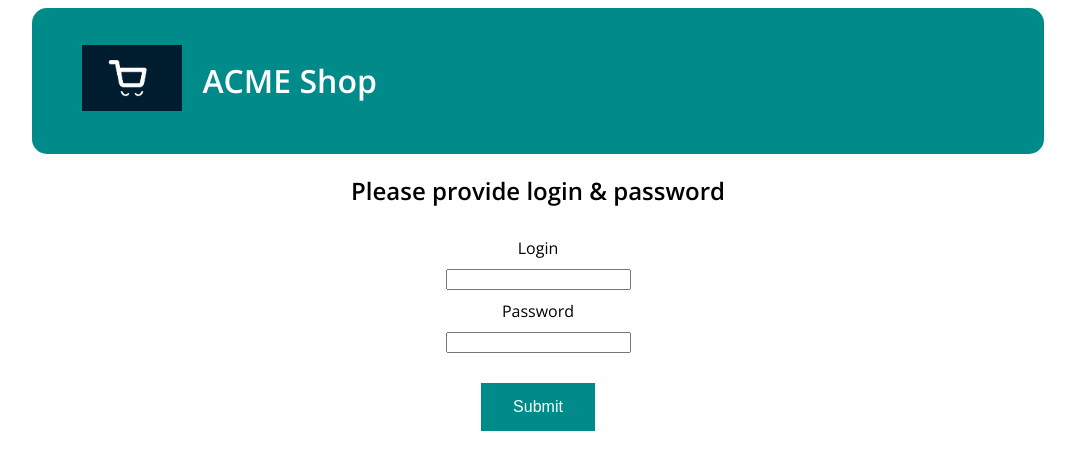
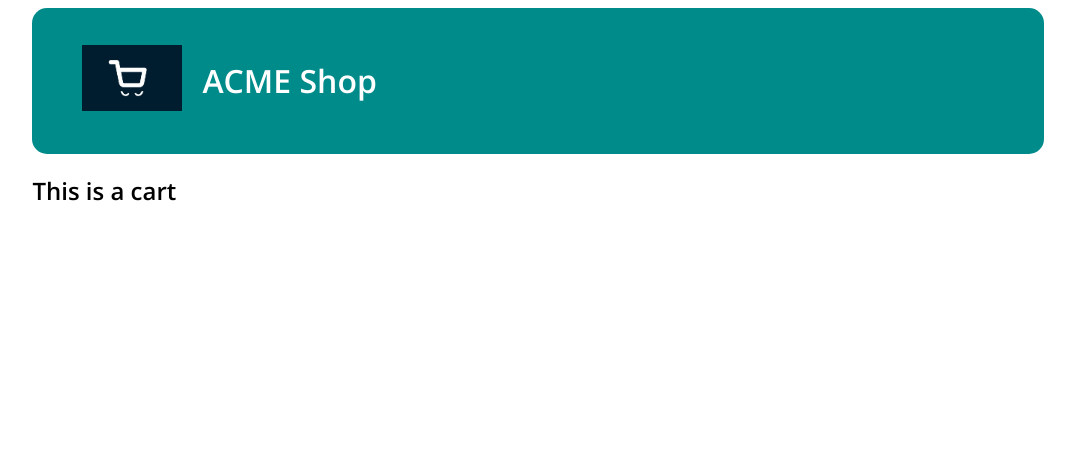
Before and after one commit to tananicz/Shopping, a React (Create React App) app: page /cart in a window 1280 px wide. Shown: the top 470 px of the page, without its empty margins (102-1177 px from the left). Built offline with nearby package versions, Linux system fonts and the light colour scheme.

Commit message:
checkout page added

```diff
--- a/src/components/App/App.js
+++ b/src/components/App/App.js
@@ -5,6 +5,7 @@ import Header from "../Header/Header";
 import Shop from "../Shop/Shop";
 import Cart from "../Cart/Cart";
 import Login from "../Login/Login";
+import Checkout from "../Checkout/Checkout";
 import "./App.css"
 
 export default function App()
@@ -19,7 +20,8 @@ export default function App()
                 <Routes>
                     <Route exact path="/" element={<Shop />} />
                     <Route exact path="/shop" element={<Shop />} />
-                    <Route exact path="/cart" element={token.tokenStr ? <Cart /> : <Login setToken={setToken} />} />
+                    <Route exact path="/cart" element={<Cart />} />
+                    <Route exact path="/checkout" element={token.tokenStr ? <Checkout /> : <Login setToken={setToken} />} />
                     <Route exact path="/login" element={token.tokenStr ? <Navigate to="/" /> : <Login setToken={setToken} />} />
                 </Routes>
             </BrowserRouter>
--- /dev/null
+++ b/src/components/Checkout/Checkout.js
@@ -0,0 +1,10 @@
+import React from "react";
+
+export default function Checkout()
+{
+    return (
+        <div>
+            <h2>Some checkout here...</h2>
+        </div>
+    );
+}
```
